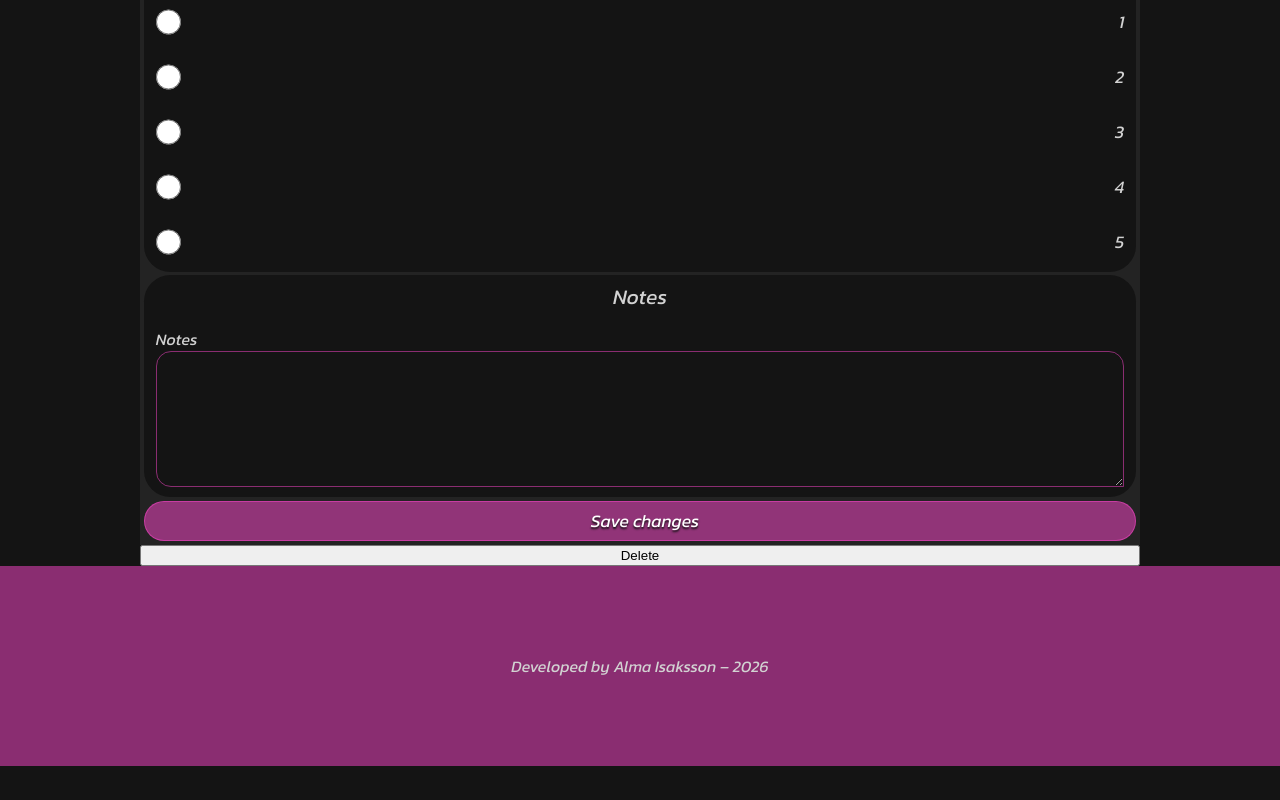
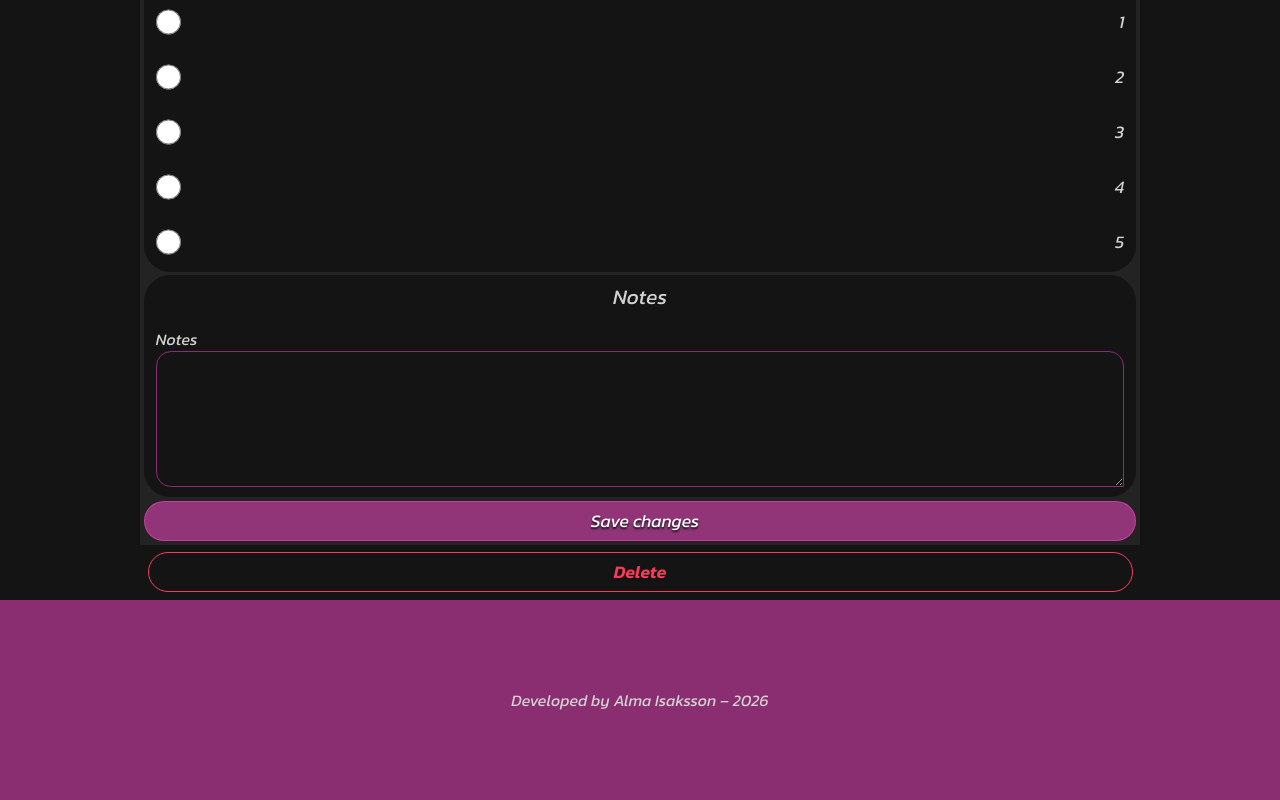
Before and after one commit to MidnattLantern/questlog, a React (Vite) app: page /edit/1 in a window 1280 px wide. Shown: the part 1580-2380 px from the top of the page. Before the commit the page ends 2346 px from the top, so only its background shows below. Built offline with nearby package versions, Linux system fonts and the light colour scheme; no server answers.

Commit message:
[style] Style the delete button and confirm delete section

```diff
--- a/src/pages/editGame/EditGame.module.scss
+++ b/src/pages/editGame/EditGame.module.scss
@@ -7,3 +7,64 @@
 .roomForErrorMessage {
     margin-top: var(--error-message-height);
 }
+
+.confirmAlertText {
+    width: 100%;
+    text-align: center;
+    color: var(--color-alert);
+    font-size: 1.1rem;
+    font-weight: 600;
+}
+
+.deleteButton {
+    border-radius: var(--pillify);
+    background-color: var(--color-surface);
+    color: var(--color-alert);
+    text-shadow: 0 2px 2px var(--color-surface);
+    border: 1px solid var(--color-alert);
+    height: var(--inputfield-min-height);
+    margin: calc(var(--common-gap) / 2);
+    font-family: var(--font-theme);
+    font-style: italic;
+    font-size: 1.1rem;
+    font-weight: 600;
+    cursor: pointer;
+
+    &:focus {
+        box-shadow: 0 0 10px var(--color-alert);
+    }
+
+    &:active {
+        box-shadow: inset 0 2px 2px var(--color-surface);
+        transform: translateY(2px);
+    }
+
+    &:disabled {
+        opacity: 0.5;
+    }
+}
+
+.cancelDeleteButton {
+    border-radius: var(--pillify);
+    background-color: var(--color-primary-transparent);
+    color: var(--color-pure-white);
+    text-shadow: 0 2px 2px var(--color-surface);
+    border: 1px solid var(--color-primary);
+    height: var(--inputfield-min-height);
+    margin: calc(var(--common-gap) / 2);
+    font-family: var(--font-theme);
+    font-style: italic;
+    font-size: 1.1rem;
+    font-weight: 600;
+    cursor: pointer;
+
+    &:focus,
+    &:hover {
+        box-shadow: 0 0 10px var(--color-primary);
+    }
+
+    &:active {
+        box-shadow: inset 0 2px 2px var(--color-surface);
+        transform: translateY(2px);
+    }
+}
--- a/src/pages/editGame/EditGame.tsx
+++ b/src/pages/editGame/EditGame.tsx
@@ -55,12 +55,12 @@ function EditGame() {
                     />
                     {confirmDelete ? (
                         <>
-                            <p>Deleting "{draft.title}" cannot be undone, are you sure?</p>
-                            <button onClick={() => {setConfirmDelete(false)}}>No, cancel</button>
-                            <button onClick={handleDelete} disabled={disabledSubmitButton}>Yes, delete {draft.title}</button>
+                            <p className={Styles.confirmAlertText}>Deleting "{draft.title}" cannot be undone, are you sure?</p>
+                            <button onClick={() => {setConfirmDelete(false)}} className={Styles.cancelDeleteButton}>No, cancel</button>
+                            <button onClick={handleDelete} disabled={disabledSubmitButton} className={Styles.deleteButton}>Yes, delete {draft.title}</button>
                         </>
                     ) : (
-                        <button onClick={() => {setConfirmDelete(true)}} disabled={disabledSubmitButton}>{submitDeleteAction ? 'Deleting…' : 'Delete'}</button>
+                        <button onClick={() => {setConfirmDelete(true)}} disabled={disabledSubmitButton} className={Styles.deleteButton}>{submitDeleteAction ? 'Deleting…' : 'Delete'}</button>
                     )}
                 </>
             )}
```
